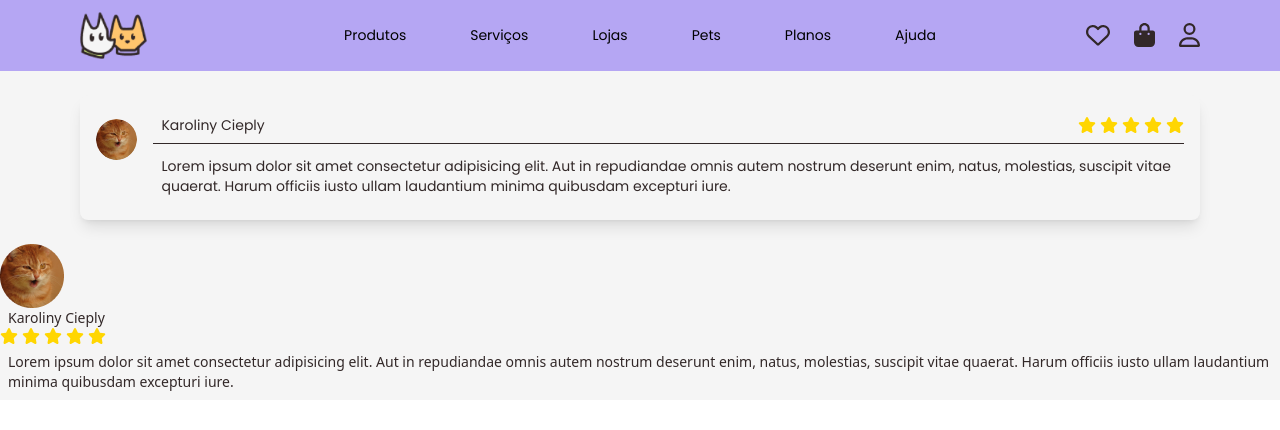
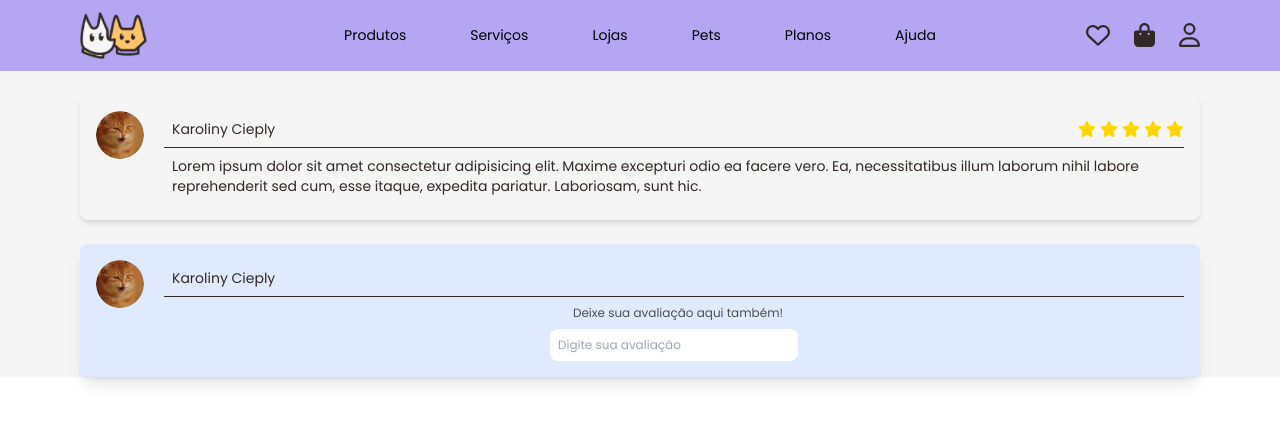
Before and after one commit to carlosbolzanell/Top-Care, a React (Vite) app: page / in a window 1280 px wide. Shown: the top 430 px of the page. Built offline with nearby package versions, Linux system fonts and the light colour scheme; a web font is replaced by a local one.

Commit message:
Alteracoes na avaliacao

```diff
--- a/src/Components/Avaliacao/Avaliacao.jsx
+++ b/src/Components/Avaliacao/Avaliacao.jsx
@@ -4,15 +4,19 @@ import { faStar, } from '@fortawesome/free-solid-svg-icons'
 
 const Avaliacao = () => {
     return (
-        <div className='w-full px-20 font-poppins'>
-            <div className='flex flex-row bg-branco gap-4 shadow-lg p-4 rounded-lg'>
+                // div principal
+                <div className='flex flex-row px-20 font-poppins'>
+                <div className='flex flex-row bg-branco gap-2 shadow-md p-4 rounded-lg w-full items-start'>
+                    {/* div da foto */}
+                    <div className=''>
+                        <img className='rounded-full w-[80%]' src="./public/assets/gato.png" />
+                    </div>
 
-                <div className='pt-2'>
-                    <img className='rounded-full w-[100%]' src="./public/assets/gato.png" />
-                </div>
-                <div className='flex flex-col gap-1'>
-                    <div>
-                        <div className='flex flex-row justify-between py-1'>
+                    {/* div do conteudo */}
+                    <div className='w-full'>
+
+                        {/* div do nome + estrelas */}
+                        <div className='flex flex-row justify-between py-2'>
                             <p className='pl-2 font-regular text-sm text-preto'>Karoliny Cieply</p>
                             <div className='flex gap-1 items-center'>
                                 <FontAwesomeIcon icon={faStar} style={{ color: "#FFD601", }} />
@@ -22,16 +26,20 @@ const Avaliacao = () => {
                                 <FontAwesomeIcon icon={faStar} style={{ color: "#FFD601", }} />
                             </div>
                         </div>
+                        {/* div da linha */}
+                        <div className='h-[1px] bg-preto w-full'>
+
+                        </div>
+
+                        {/* div do texto */}
+                        <div className='conteudo'>
+                            <p className='pl-2 py-2 font-regular text-sm text-preto'>
+                                Lorem ipsum dolor sit amet consectetur adipisicing elit. Maxime excepturi odio ea facere vero. Ea, necessitatibus illum laborum nihil labore reprehenderit sed cum, esse itaque, expedita pariatur. Laboriosam, sunt hic.
+                            </p>
+                        </div>
                     </div>
-
-                    <div className='bg-preto h-[1px] w-full'></div>
-
-                    <p className='pl-2 py-2 font-regular text-sm text-preto'>
-                        Lorem ipsum dolor sit amet consectetur adipisicing elit. Aut in repudiandae omnis autem nostrum deserunt enim, natus, molestias, suscipit vitae quaerat. Harum officiis iusto ullam laudantium minima quibusdam excepturi iure.
-                    </p>
                 </div>
             </div>
-        </div>
     )
 }
 export default Avaliacao;
--- a/src/Components/EscreverAvaliacao/EscreverAvaliacao.jsx
+++ b/src/Components/EscreverAvaliacao/EscreverAvaliacao.jsx
@@ -5,35 +5,39 @@ import { faStar, } from '@fortawesome/free-solid-svg-icons'
 const EscreverAvaliacao = () => {
     return (
         // div principal
-        <div className='principal'>
+        <div className='flex flex-row px-20 font-poppins'>
+            <div className='flex flex-row bg-terciaria gap-2 shadow-lg p-4 rounded-lg w-full items-start'>
                 {/* div da foto */}
                 <div className=''>
-                <img className='' src="./public/assets/gato.png" />
+                    <img className='rounded-full w-[80%]' src="./public/assets/gato.png" />
                 </div>
 
                 {/* div do conteudo */}
-            <div className='conteudo'>
+                <div className='w-full'>
 
                     {/* div do nome + estrelas */}
-                <div className='nome e estrelas'>
+                    <div className='flex flex-row justify-between py-2'>
                         <p className='pl-2 font-regular text-sm text-preto'>Karoliny Cieply</p>
-                    <div className='flex gap-1 items-center'>
-                        <FontAwesomeIcon icon={faStar} style={{ color: "#FFD601", }} />
-                        <FontAwesomeIcon icon={faStar} style={{ color: "#FFD601", }} />
-                        <FontAwesomeIcon icon={faStar} style={{ color: "#FFD601", }} />
-                        <FontAwesomeIcon icon={faStar} style={{ color: "#FFD601", }} />
-                        <FontAwesomeIcon icon={faStar} style={{ color: "#FFD601", }} />
+
                     </div>
-                </div>
-                <div className='linha'>
+                    {/* div da linha */}
+                    <div className='h-[1px] bg-preto w-full'>
 
                     </div>
 
                     {/* div do texto */}
-                <div className='conteudo'>
-                    <p className='pl-2 py-2 font-regular text-sm text-preto'>
-                        Lorem ipsum dolor sit amet consectetur adipisicing elit. Aut in repudiandae omnis autem nostrum deserunt enim, natus, molestias, suscipit vitae quaerat. Harum officiis iusto ullam laudantium minima quibusdam excepturi iure.
+                    <div className='flex flex-col items-center'>
+                        <p className='pl-2 py-2 font-regular text-xs text-cinza-escuro'>
+                            Deixe sua avaliação aqui também!
                         </p>
+                        <div>
+                            <div>
+                                <input placeholder='Digite sua avaliação' className='font-regular text-xs p-2 rounded-lg'>
+                                </input>
+                            </div>
+                            <a href=''></a>
+                        </div>
+                    </div>
                 </div>
             </div>
         </div>
```
Lines whose indentation alone changed are shown as unchanged.
